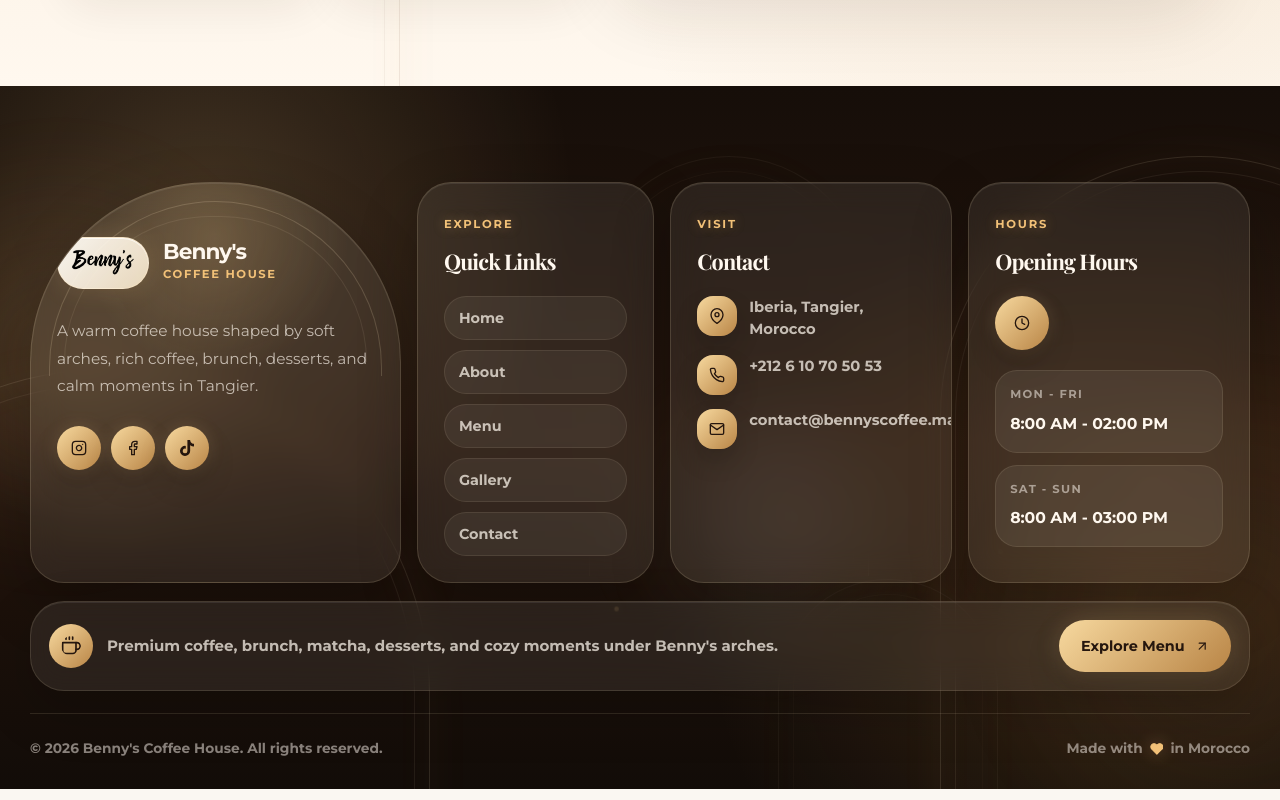
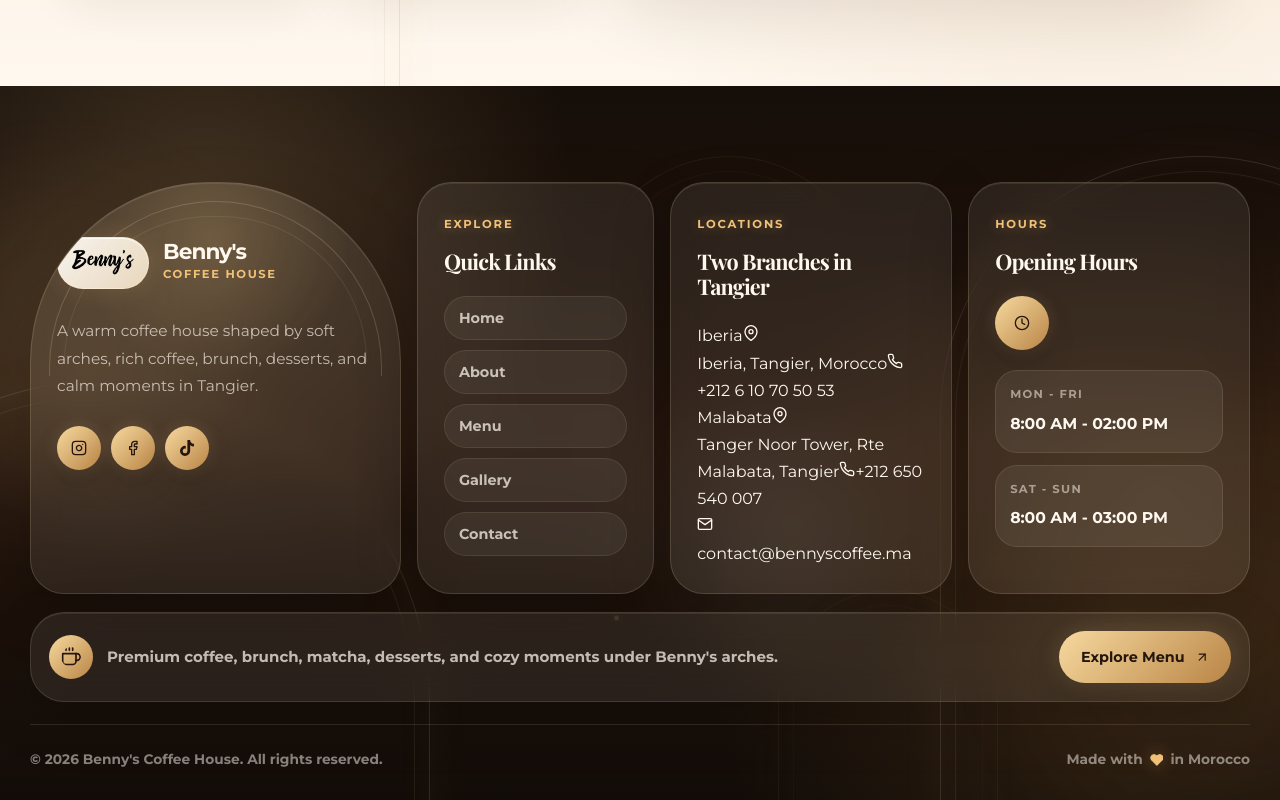
Before and after one commit to Oulimey/bennys-website-final, a React (Vite) app: page / in a window 1280 px wide. Shown: the part 9221-10021 px from the top of the page. Built offline with nearby package versions, Linux system fonts and the light colour scheme; a web font is replaced by a local one.

Commit message:
Update Footer.jsx

```diff
--- a/src/components/Footer/Footer.jsx
+++ b/src/components/Footer/Footer.jsx
@@ -18,14 +18,24 @@ import './Footer.css';
 const Footer = () => {
   const currentYear = new Date().getFullYear();
 
-  const address = contactInfo?.address || 'Iberia, Tangier';
-  const phone = contactInfo?.phone || '';
   const email = contactInfo?.email || '';
   const weekdays = contactInfo?.hours?.weekdays || '8:00 AM - 2:00 AM';
   const weekends = contactInfo?.hours?.weekends || '8:00 AM - 2:00 AM';
 
-  const mapsLink = `https://www.google.com/maps/search/?api=1&query=${encodeURIComponent(address)}`;
-  const cleanPhone = phone.replace(/\s+/g, '');
+  const shops = [
+    {
+      id: 'iberia',
+      name: 'Iberia',
+      address: contactInfo?.address || 'Tangier Iberia',
+      phone: contactInfo?.phone || '+212 610 705 053',
+    },
+    {
+      id: 'malabata',
+      name: 'Malabata',
+      address: 'Tanger Noor Tower, Rte Malabata, Tangier',
+      phone: '+212 650 540 007',
+    },
+  ];
 
   const socialLinks = [
     {
@@ -44,6 +54,11 @@ const Footer = () => {
       icon: <FaTiktok />,
     },
   ];
+
+  const getCleanPhone = (phoneNumber) => phoneNumber.replace(/[^\d+]/g, '');
+
+  const getMapsLink = (address) =>
+    `https://www.google.com/maps/search/?api=1&query=${encodeURIComponent(address)}`;
 
   return (
     <footer className="footer">
@@ -122,42 +137,45 @@ const Footer = () => {
             </ul>
           </div>
 
-          <div className="footer__contact-card">
-            <span className="footer__card-label">Visit</span>
+          <div className="footer__contact-card footer__contact-card--wide">
+            <span className="footer__card-label">Locations</span>
 
-            <h4>Contact</h4>
+            <h4>Two Branches in Tangier</h4>
 
-            <ul className="footer__contact-list">
-              <li>
-                <span className="footer__contact-icon">
-                  <FiMapPin />
-                </span>
+            <ul className="footer__branches-list">
+              {shops.map((shop) => (
+                <li key={shop.id} className="footer__branch">
+                  <div className="footer__branch-head">
+                    <span>{shop.name}</span>
+                    <FiMapPin />
+                  </div>
 
-                <a href={mapsLink} target="_blank" rel="noopener noreferrer">
-                  {address}
-                </a>
-              </li>
+                  <a
+                    href={getMapsLink(shop.address)}
+                    target="_blank"
+                    rel="noopener noreferrer"
+                    className="footer__branch-address"
+                  >
+                    {shop.address}
+                  </a>
 
-              {phone && (
-                <li>
-                  <span className="footer__contact-icon">
+                  <a
+                    href={`tel:${getCleanPhone(shop.phone)}`}
+                    className="footer__branch-phone"
+                  >
                     <FiPhone />
-                  </span>
+                    <span>{shop.phone}</span>
+                  </a>
+                </li>
+              ))}
+            </ul>
 
-                  <a href={`tel:${cleanPhone}`}>{phone}</a>
-                </li>
-              )}
-
-              {email && (
-                <li>
-                  <span className="footer__contact-icon">
-                    <FiMail />
-                  </span>
-
-                  <a href={`mailto:${email}`}>{email}</a>
-                </li>
-              )}
-            </ul>
+            {email && (
+              <a href={`mailto:${email}`} className="footer__email-link">
+                <FiMail />
+                <span>{email}</span>
+              </a>
+            )}
           </div>
 
           <div className="footer__hours-card">
@@ -186,7 +204,10 @@ const Footer = () => {
         <div className="footer__middle">
           <div className="footer__statement">
             <FiCoffee />
-            <span>Premium coffee, brunch, matcha, desserts, and cozy moments under Benny&apos;s arches.</span>
+            <span>
+              Premium coffee, brunch, matcha, desserts, and cozy moments under
+              Benny&apos;s arches.
+            </span>
           </div>
 
           <a href="#menu" className="footer__cta">
```
